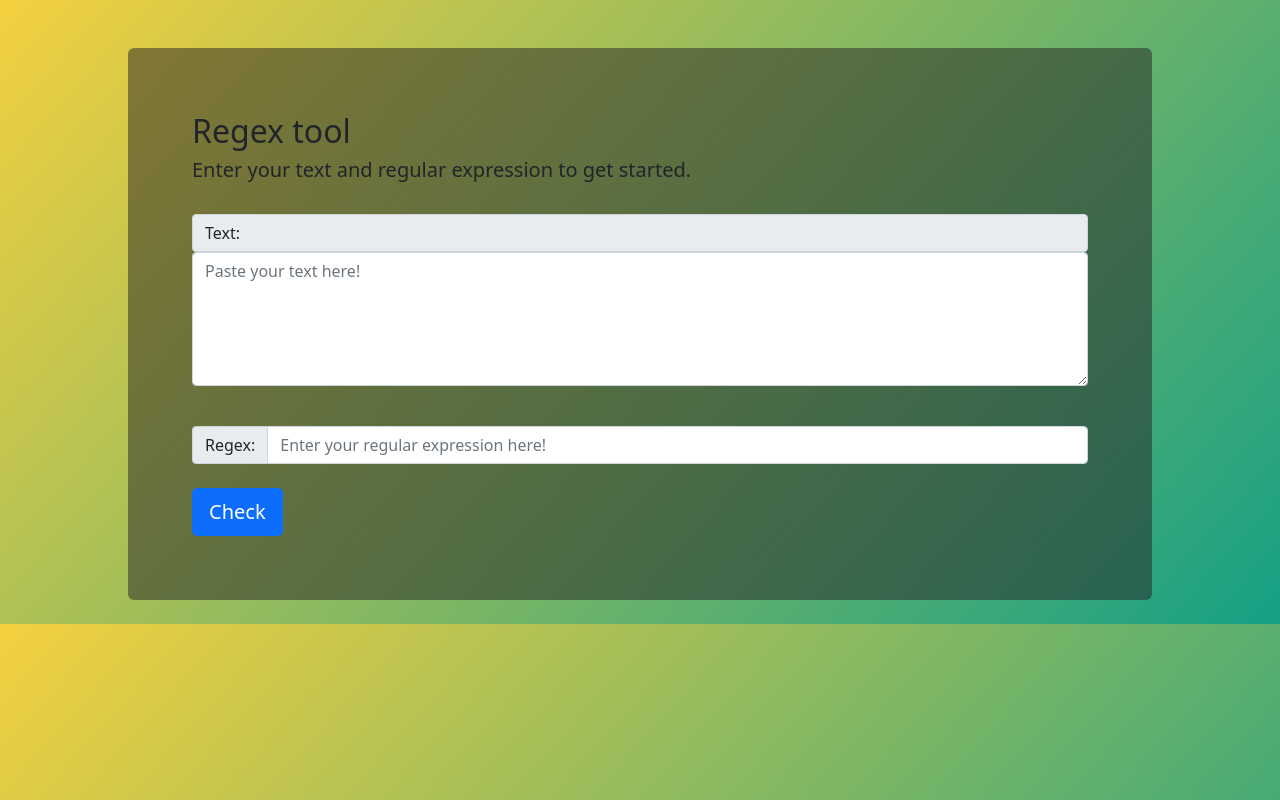
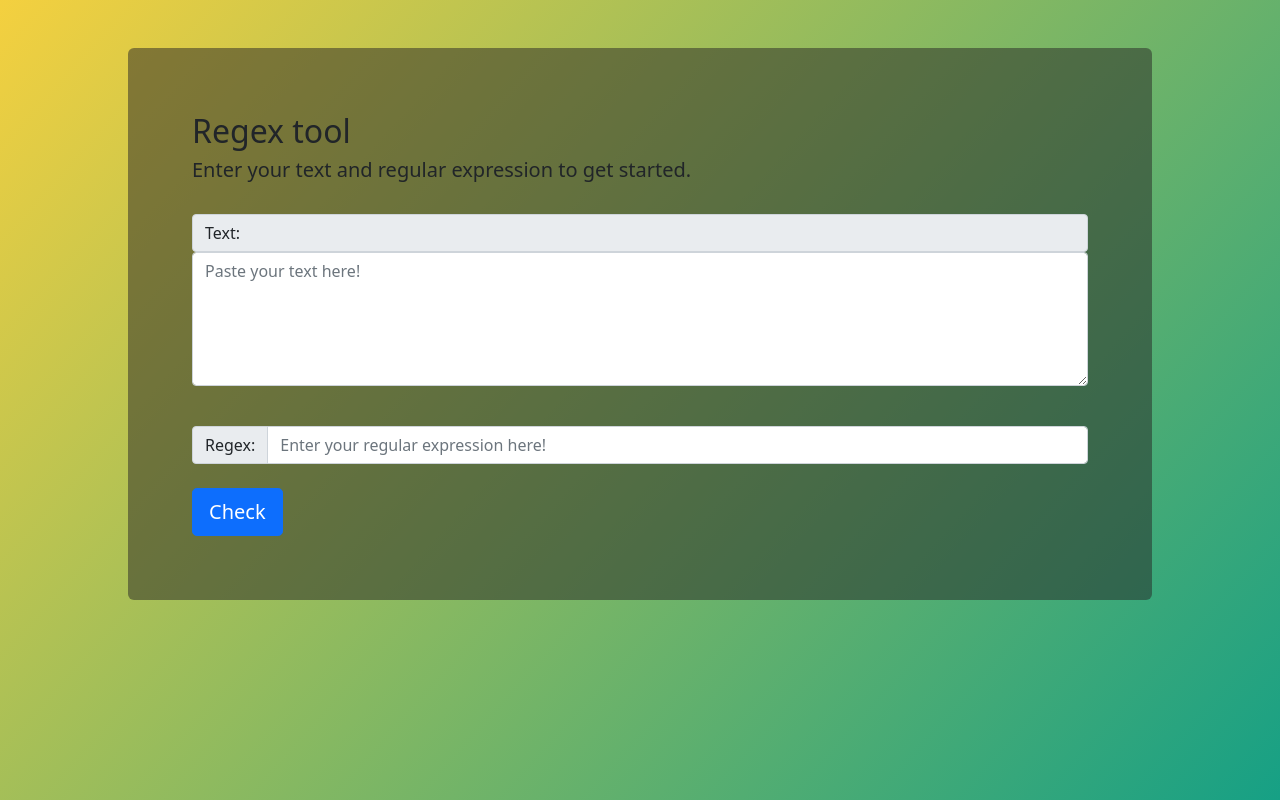
Before and after one commit to ali-ahmed786/QR-code-generator-Django-web-app, a Django app: page /regextool/ in a window 1280 px wide. Run offline with Django 4.2, Linux system fonts and the light colour scheme.

Commit message:
fixed repeating background gradient

```diff
--- a/regextool/templates/regextool/index.html
+++ b/regextool/templates/regextool/index.html
@@ -6,7 +6,7 @@
         <title>Regex Tool</title>
         <style>
             body{
-                background-size: cover;
+                background-size: cover; background-attachment: fixed;
                 background-color: #F4D03F;
 background-image: linear-gradient(132deg, #F4D03F 0%, #16A085 100%);
  }
--- a/regextool/templates/regextool/result.html
+++ b/regextool/templates/regextool/result.html
@@ -6,7 +6,7 @@
         <title>Regex Tool</title>
         <style>
             body{
-                background-size: cover;
+                background-size: cover; background-attachment: fixed;
                 background-color: #F4D03F;
 background-image: linear-gradient(132deg, #F4D03F 0%, #16A085 100%);
  }
```
